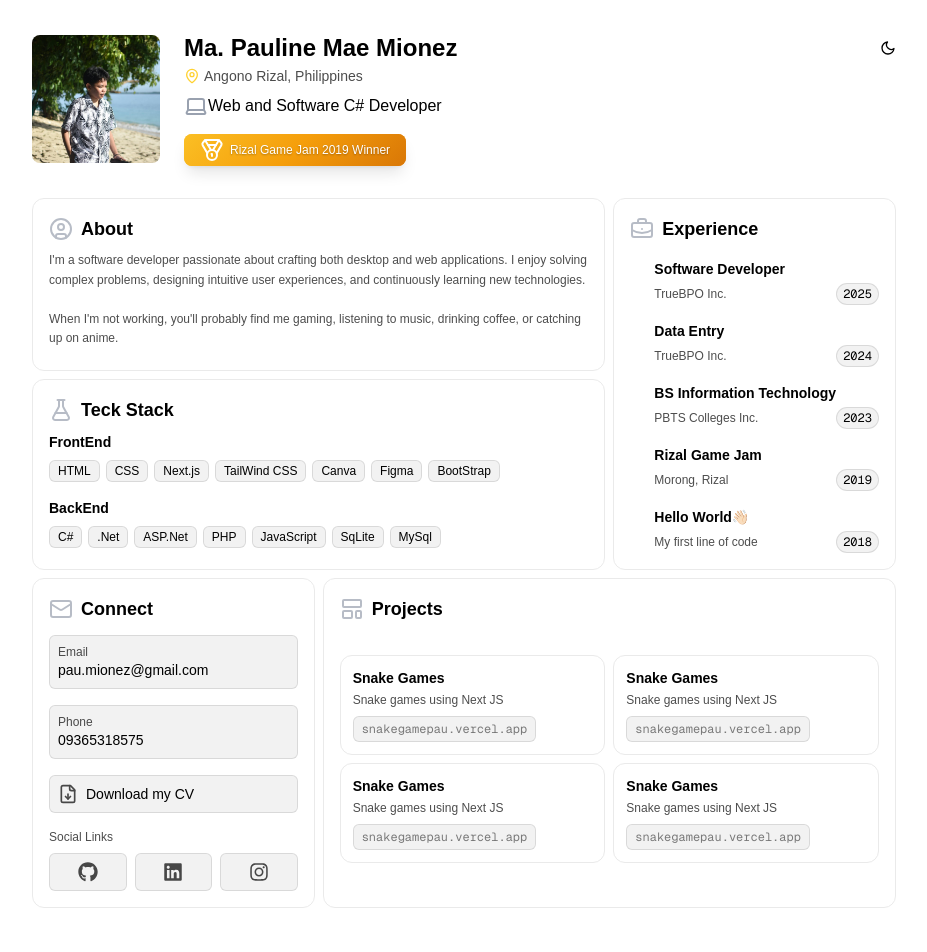
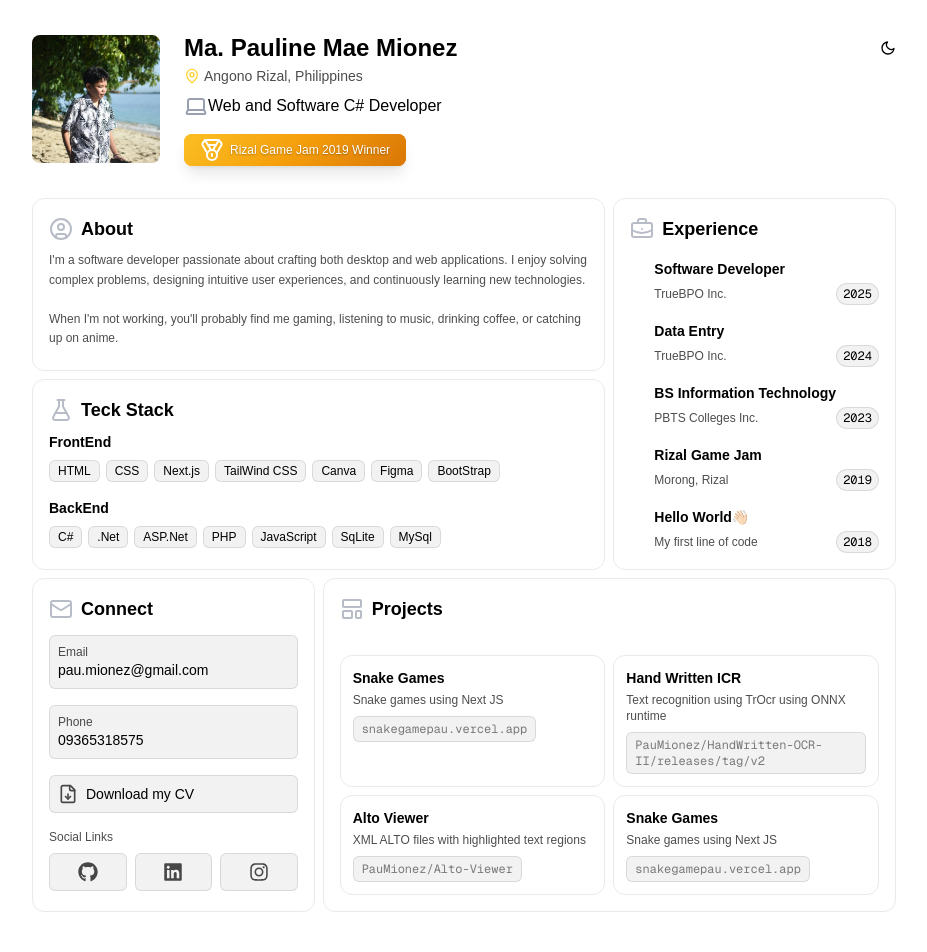
Before and after one commit to PauMionez/Portfolio_NextJs, a Next.js app: page / in a window 1280 px wide. Shown: the top 952 px of the page, without its empty margins (176-1103 px from the left). Built offline with nearby package versions, Linux system fonts and the light colour scheme.

Commit message:
Add project from github

```diff
--- a/src/content/projects.tsx
+++ b/src/content/projects.tsx
@@ -36,16 +36,16 @@ const projects = () => {
             target="_blank"
             rel="noopener noreferrer"
             className="block space-y-1"
-            href="https://snakegamepau.vercel.app/"
+            href="https://github.com/PauMionez/HandWritten-OCR-II.git"
           >
             <h3 className="text-sm font-semibold group-hover:text-accent">
-              Snake Games
+              Hand Written ICR
             </h3>
             <p className="text-xs text-foreground/70">
-              Snake games using Next JS
+              Text recognition using TrOcr using ONNX runtime
             </p>
             <p className="text-xs text-foreground/50 font-mono bg-foreground/5 border border-foreground/10 px-2 py-1 rounded-md inline-block mt-1">
-              snakegamepau.vercel.app
+              PauMionez/HandWritten-OCR-II/releases/tag/v2
             </p>
           </a>
         </div>
@@ -55,16 +55,16 @@ const projects = () => {
             target="_blank"
             rel="noopener noreferrer"
             className="block space-y-1"
-            href="https://snakegamepau.vercel.app/"
+            href="https://github.com/PauMionez/Alto-Viewer"
           >
             <h3 className="text-sm font-semibold group-hover:text-accent">
-              Snake Games
+              Alto Viewer
             </h3>
             <p className="text-xs text-foreground/70">
-              Snake games using Next JS
+              XML ALTO files with highlighted text regions
             </p>
             <p className="text-xs text-foreground/50 font-mono bg-foreground/5 border border-foreground/10 px-2 py-1 rounded-md inline-block mt-1">
-              snakegamepau.vercel.app
+              PauMionez/Alto-Viewer
             </p>
           </a>
         </div>
```
